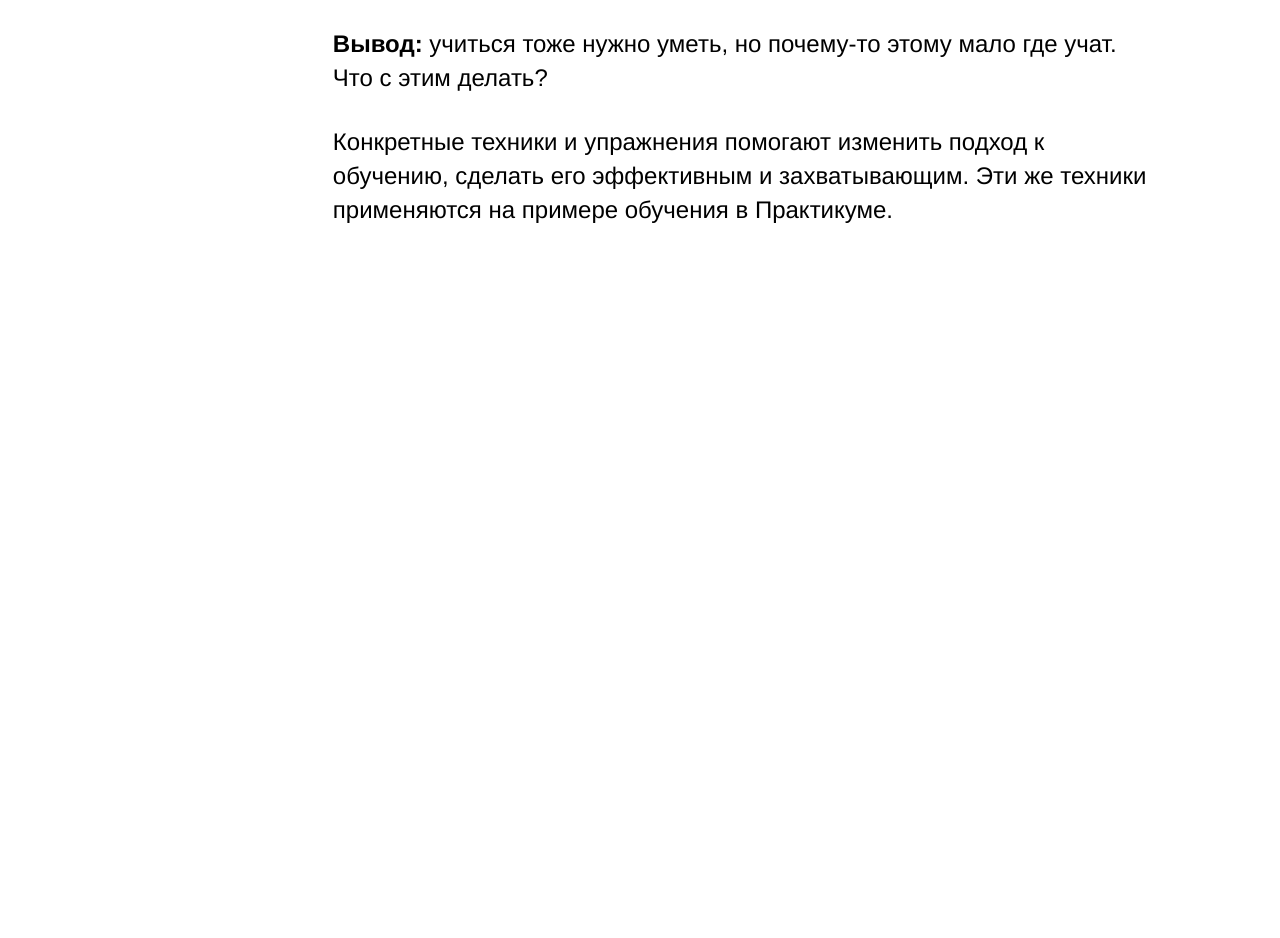
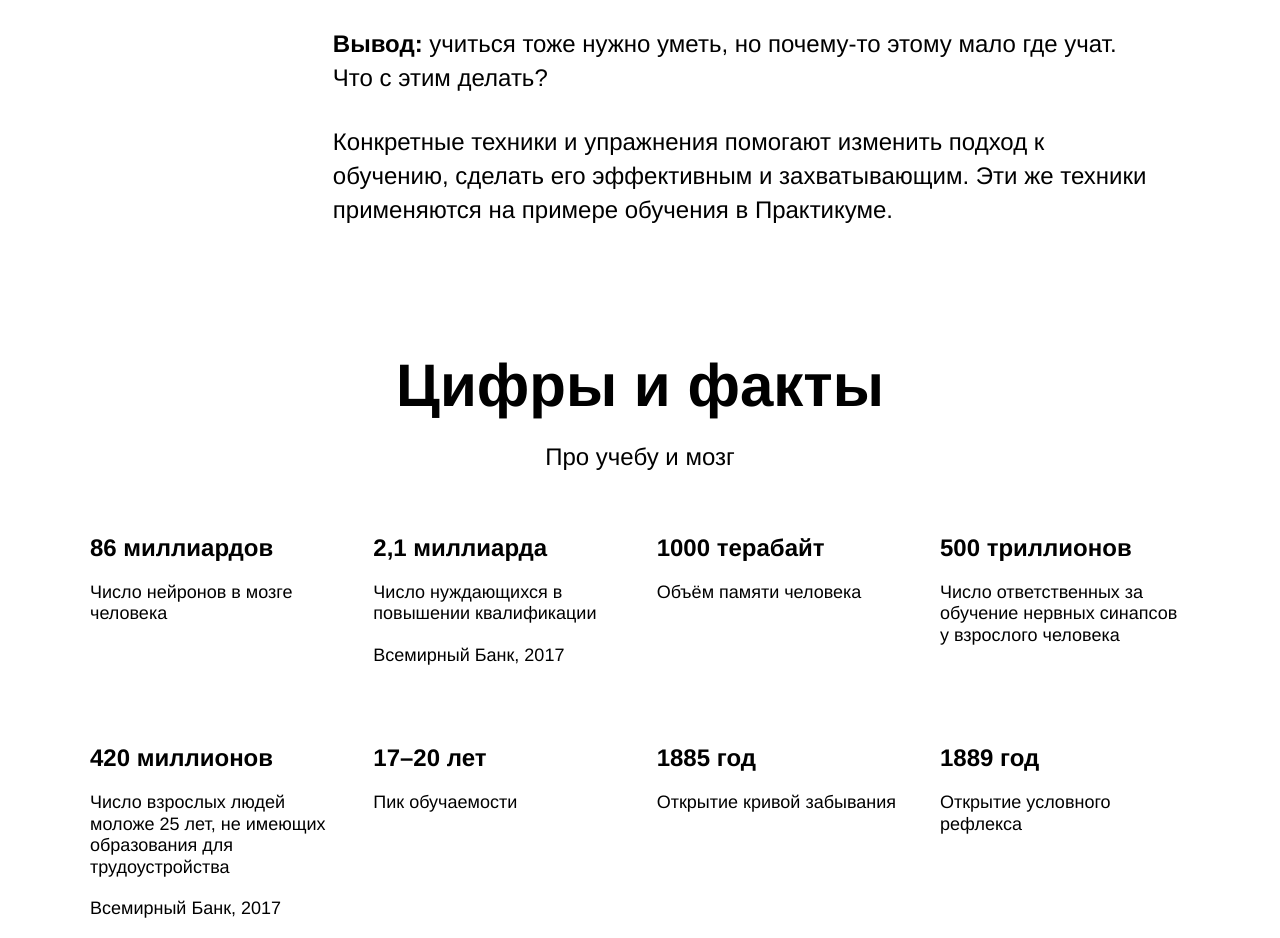
Before and after one commit to MaxGerasin/how-to-learn, a plain HTML site: page index.html in a window 1280 px wide. Shown: the part 1029-1967 px from the top of the page. Before the commit the page ends 1280 px from the top, so only its background shows below. Drawn offline with Linux system fonts and the light colour scheme.

Commit message:
Section_digits

```diff
--- a/index.html
+++ b/index.html
@@ -39,6 +39,46 @@
           </div>
         </div>
       </section>
+      <section class="digits">
+        <h2 class="section-title">Цифры и факты</h2>
+        <p class="section-subtitle">Про учебу и мозг</p>
+        <div class="table">
+          <div class="table__cell">
+            <h3 class="table__heading">86 миллиардов</h3>
+            <p class="table__text">Число нейронов в мозге человека</p>
+          </div>
+          <div class="table__cell">
+            <h3 class="table__heading">2,1 миллиарда</h3>
+            <p class="table__text">Число нуждающихся в повышении квалификации</p>
+            <p class="table__text">Всемирный Банк, 2017</p>
+          </div>
+          <div class="table__cell">
+            <h3 class="table__heading">1000 терабайт</h3>
+            <p class="table__text">Объём памяти человека</p>
+          </div>
+          <div class="table__cell">
+            <h3 class="table__heading">500 триллионов</h3>
+            <p class="table__text">Число ответственных за обучение нервных синапсов у взрослого человека</p>
+          </div>
+          <div class="table__cell">
+            <h3 class="table__heading">420 миллионов</h3>
+            <p class="table__text">Число взрослых людей моложе 25 лет, не имеющих образования для трудоустройства</p>
+            <p class="table__text">Всемирный Банк, 2017</p>
+          </div>
+          <div class="table__cell">
+            <h3 class="table__heading">17–20 лет</h3>
+            <p class="table__text">Пик обучаемости</p>
+          </div>
+          <div class="table__cell">
+            <h3 class="table__heading">1885 год</h3>
+            <p class="table__text">Открытие кривой забывания</p>
+          </div>
+          <div class="table__cell">
+            <h3 class="table__heading">1889 год</h3>
+            <p class="table__text">Открытие условного рефлекса</p>
+          </div>
+        </div>
+      </section>
     </main>
   </div>
 </body>
--- a/styles/style.css
+++ b/styles/style.css
@@ -96,6 +96,54 @@
 .two-columns__span-accent {
   font-weight: 600;
 }
+.digits {
+  margin-top: 100px;
+
+}
+.section-title {
+  text-align: center;
+  margin: 0;
+  line-height: 1.15;
+  font-size: 60px;
+  font-weight: 600;
+  padding: 0 20%;
+
+}
+.section-subtitle {
+  text-align: center;
+  line-height: 34px;
+  font-size: 24px;
+  font-weight: 400;
+  margin-top: 20px;
+  margin-bottom: 0;
+  padding: 0 20%;
+}
+.table {
+  display: flex;
+  width: 1100px;
+  justify-content: space-between;
+  flex-wrap: wrap;
+  margin: auto;
+}
+.table__cell {
+  width: 250px;
+  margin-top: 60px;
+
+}
+.table__heading {
+  line-height: 1.15;
+  font-size: 24px;
+  font-weight: 600;
+  margin: 0;
+
+}
+.table__text {
+  line-height: 1.2;
+  font-size: 18px;
+  font-weight: 400;
+  margin-top: 20px;
+
+}
 .table__cell_theme_dark {
   width: 200px;
   color: white;
```
